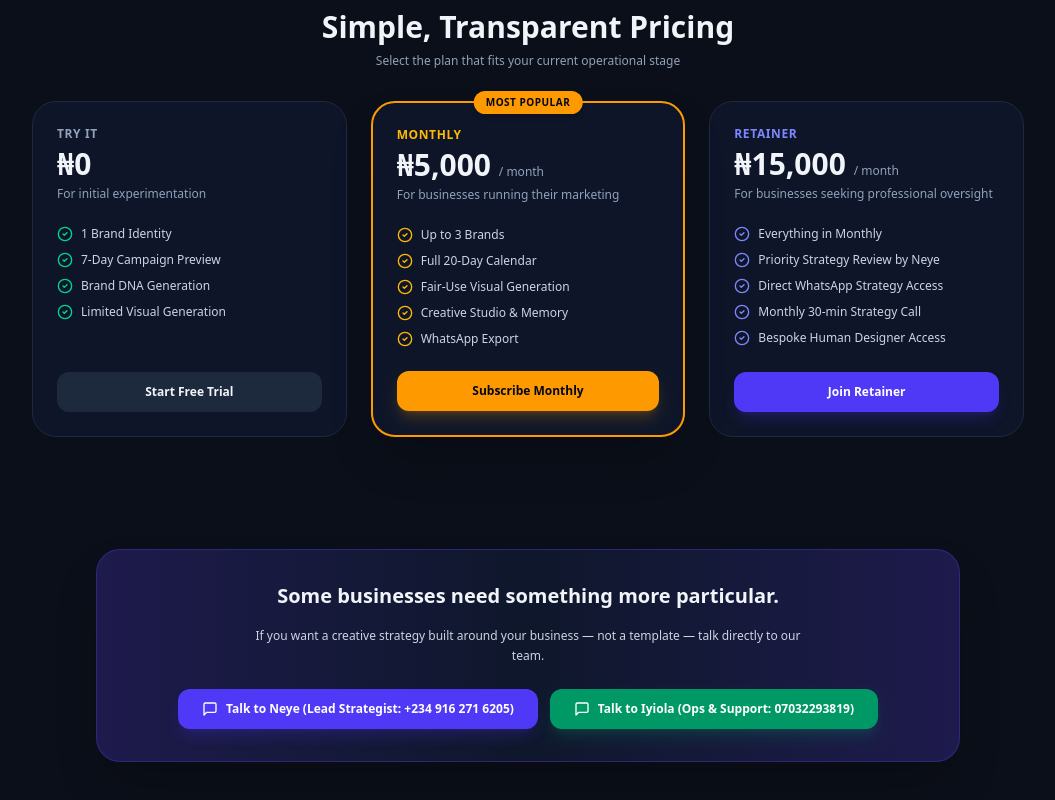
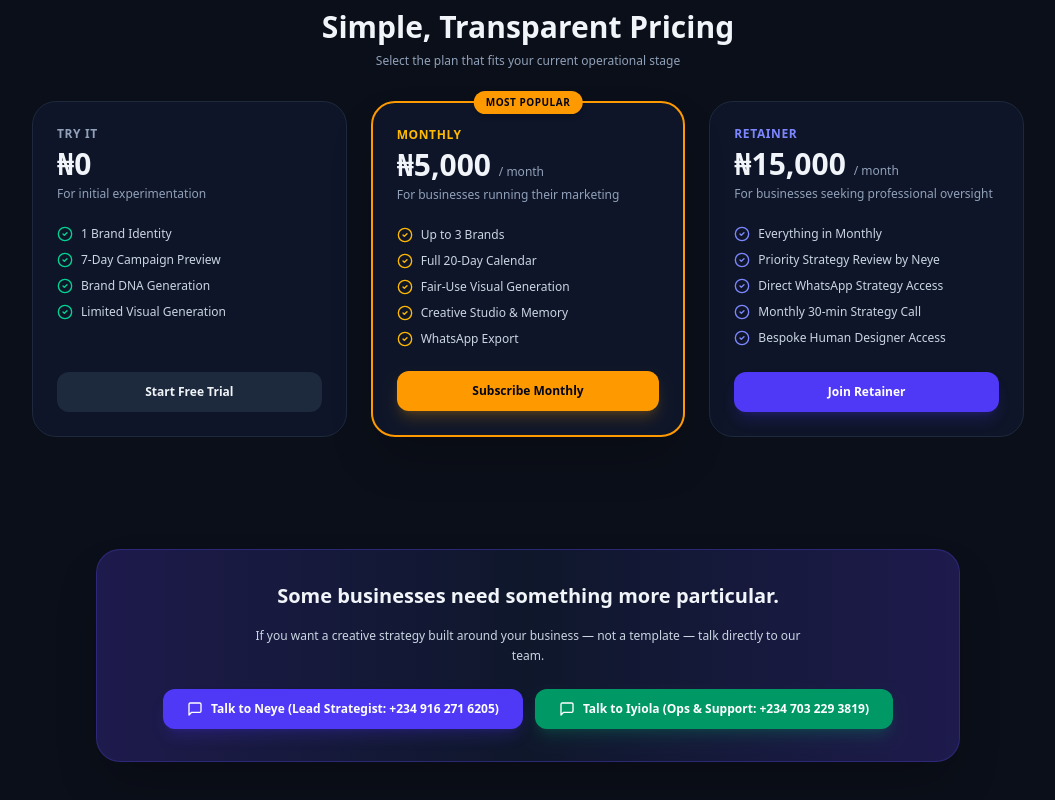
Before and after one commit to dynamikcodez/contentcreationservice, a Next.js app: page / in a window 1280 px wide. Shown: the part 1616-2416 px from the top of the page, without its empty margins (112-1167 px from the left). Built offline with nearby package versions, Linux system fonts and the light colour scheme; no server answers.

Commit message:
Format Iyiola number as +234 703 229 3819 and ensure explicit button pointer cursor styles

```diff
--- a/src/app/globals.css
+++ b/src/app/globals.css
@@ -6,6 +6,10 @@
     color: #F8FAFC;
     font-family: system-ui, -apple-system, BlinkMacSystemFont, 'Segoe UI', Roboto, Oxygen, Ubuntu, Cantarell, sans-serif;
     -webkit-tap-highlight-color: transparent;
+  }
+
+  button, a, [role="button"] {
+    cursor: pointer;
   }
 }
 
--- a/src/components/LandingPage.tsx
+++ b/src/components/LandingPage.tsx
@@ -274,7 +274,7 @@ export const LandingPage: React.FC<LandingPageProps> = ({ onStartGameplan, onSel
               className="w-full sm:w-auto px-6 py-3 bg-emerald-600 hover:bg-emerald-500 text-white font-bold rounded-xl text-xs flex items-center justify-center gap-2 shadow-lg shadow-emerald-600/20 transition"
             >
               <MessageSquare className="w-4 h-4" />
-              <span>Talk to Iyiola (Ops & Support: 07032293819)</span>
+              <span>Talk to Iyiola (Ops & Support: +234 703 229 3819)</span>
             </button>
           </div>
         </div>
--- a/src/components/SupportSopView.tsx
+++ b/src/components/SupportSopView.tsx
@@ -153,7 +153,7 @@ export const SupportSopView: React.FC = () => {
                 </div>
                 <div>
                   <div className="text-xs font-bold text-slate-100 group-hover:text-emerald-400 transition">Iyiola</div>
-                  <div className="text-[11px] text-slate-400">07032293819 (+234 703 229 3819)</div>
+                  <div className="text-[11px] text-slate-400">+234 703 229 3819</div>
                   <span className="text-[9px] font-semibold text-emerald-400">Ops & Escalations →</span>
                 </div>
               </a>
```
